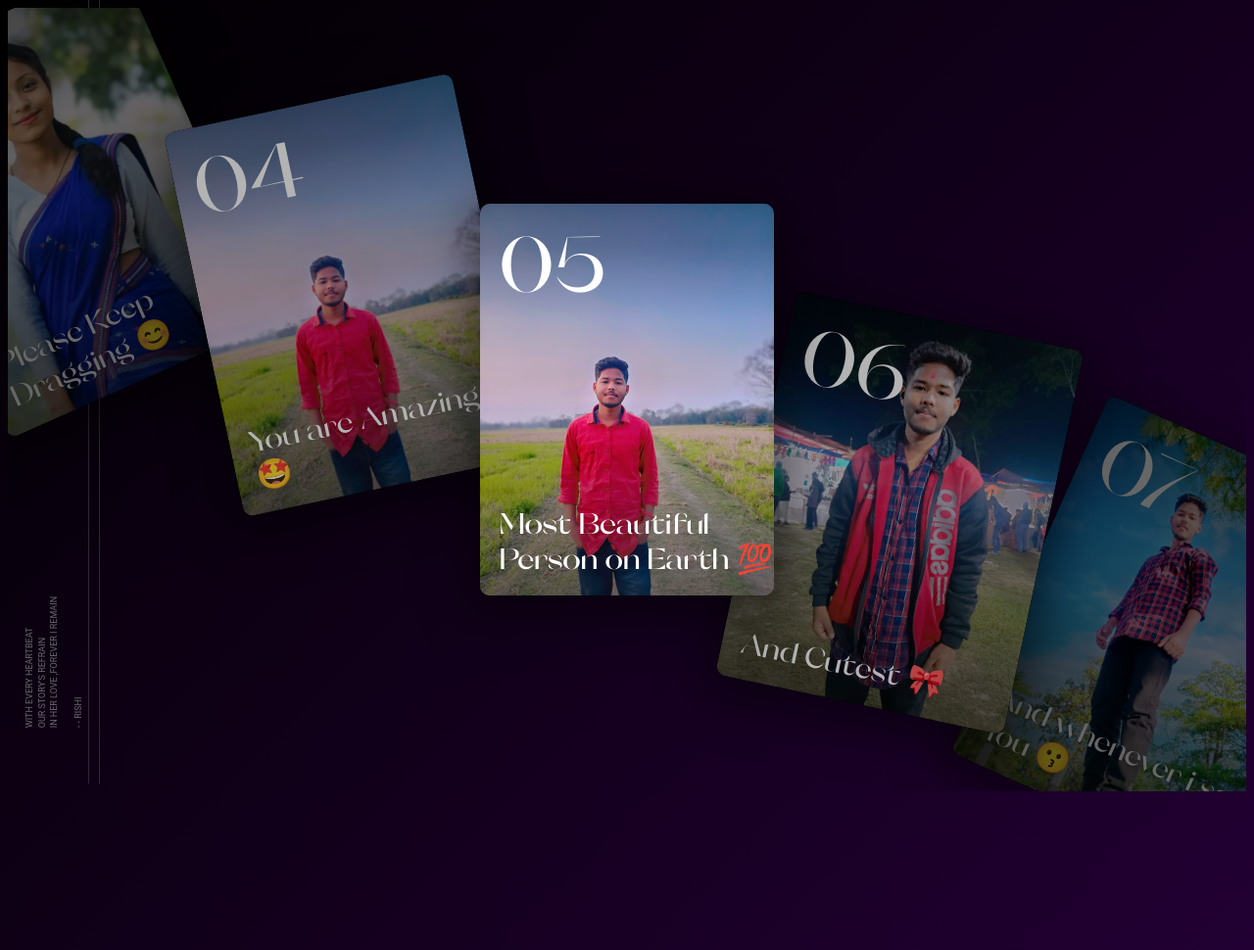
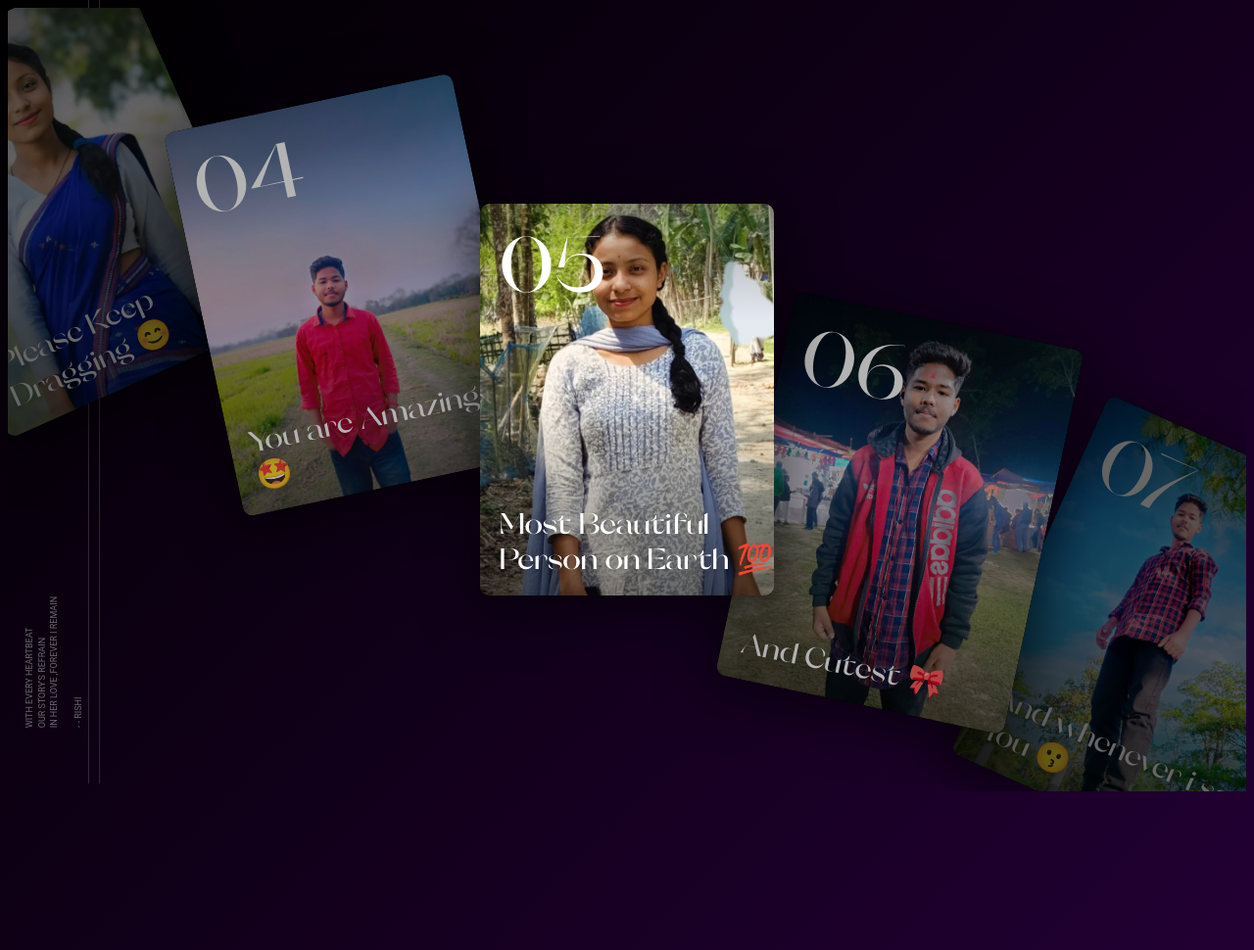
Before and after one commit to rishideka/loveonece, a plain HTML site: page index.html in a window 1280 px wide. Shown: the whole page at 98% size. Drawn offline with Linux system fonts and the light colour scheme.

Commit message:
Update index.html

```diff
--- a/index.html
+++ b/index.html
@@ -46,7 +46,7 @@
       <div class="carousel-box">
         <div class="title">Most Beautiful Person on Earth 💯</div>
         <div class="num">05</div>
-        <img src="rishi5.jpg" />
+        <img src="hiya 5.jpg" />
       </div>
     </div>
 
```
